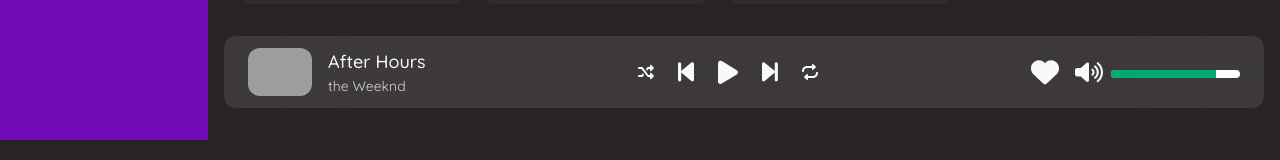
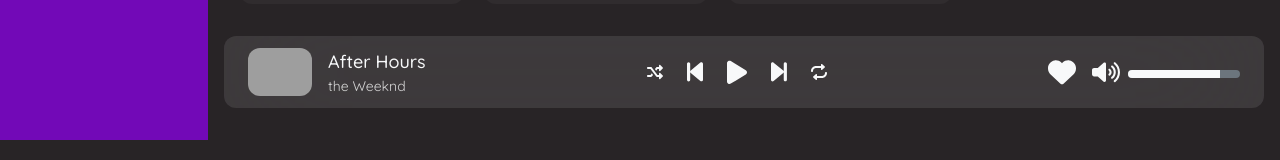
Before and after one commit to Behnam-sn/next-vue, a Vue app: page /songs in a window 1280 px wide. Shown: the part 660-820 px from the top of the page. Built offline with nearby package versions, Linux system fonts and the light colour scheme; grey boxes are pictures that could not be loaded.

Commit message:
update volume slider

```diff
--- a/src/components/PlayerBar.vue
+++ b/src/components/PlayerBar.vue
@@ -68,7 +68,7 @@ const isPaused = ref(false);
           max="100"
           value="80"
           id="vulome"
-          class="vulome h-2 cursor-pointer appearance-none overflow-hidden rounded-full outline-none"
+          class="vulome h-2 w-28 cursor-pointer appearance-none overflow-hidden rounded-full bg-secondary-400 outline-none"
         />
       </div>
     </div>
@@ -77,15 +77,12 @@ const isPaused = ref(false);
 
 <style scoped>
 .vulome::-webkit-slider-thumb {
-  @apply h-3 w-3 appearance-none;
-  background: #04aa6d;
-  box-shadow: -100vw 0 0 100vw #04aa6d;
+  @apply h-3 w-3 appearance-none bg-secondary-900;
+  box-shadow: -100vw 0 0 100vw #f8f9fa;
 }
 
-/* .vulome::-moz-range-thumb {
-  width: 25px;
-  height: 25px;
-  background: #04aa6d;
-  cursor: pointer;
-} */
+.vulome::-moz-range-thumb {
+  @apply h-3 w-3 appearance-none bg-secondary-900;
+  box-shadow: -100vw 0 0 100vw #f8f9fa;
+}
 </style>
--- a/tailwind.config.js
+++ b/tailwind.config.js
@@ -14,6 +14,7 @@ module.exports = {
           900: "#282426",
         },
         secondary: {
+          400: "#6C757D",
           500: "#ADB5BD",
           600: "#CED4DA",
           700: "#DEE2E6",
```
